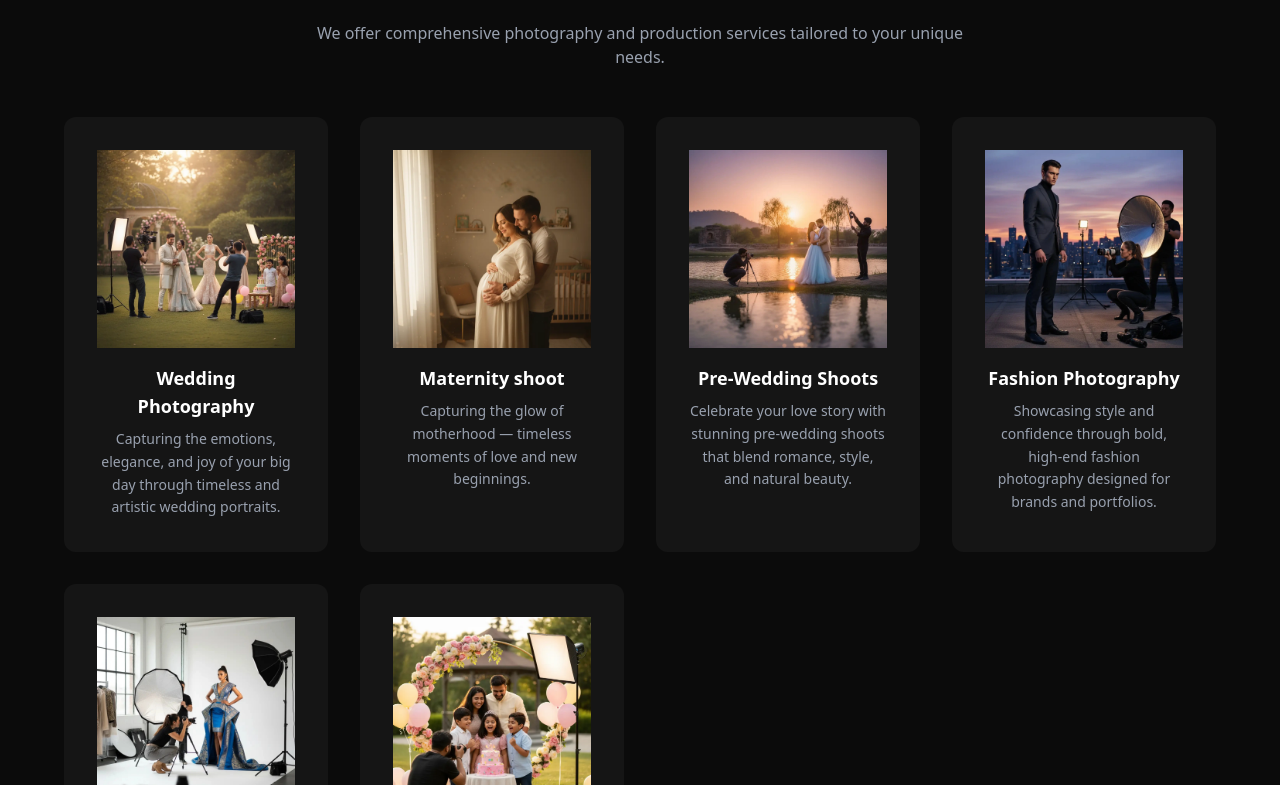
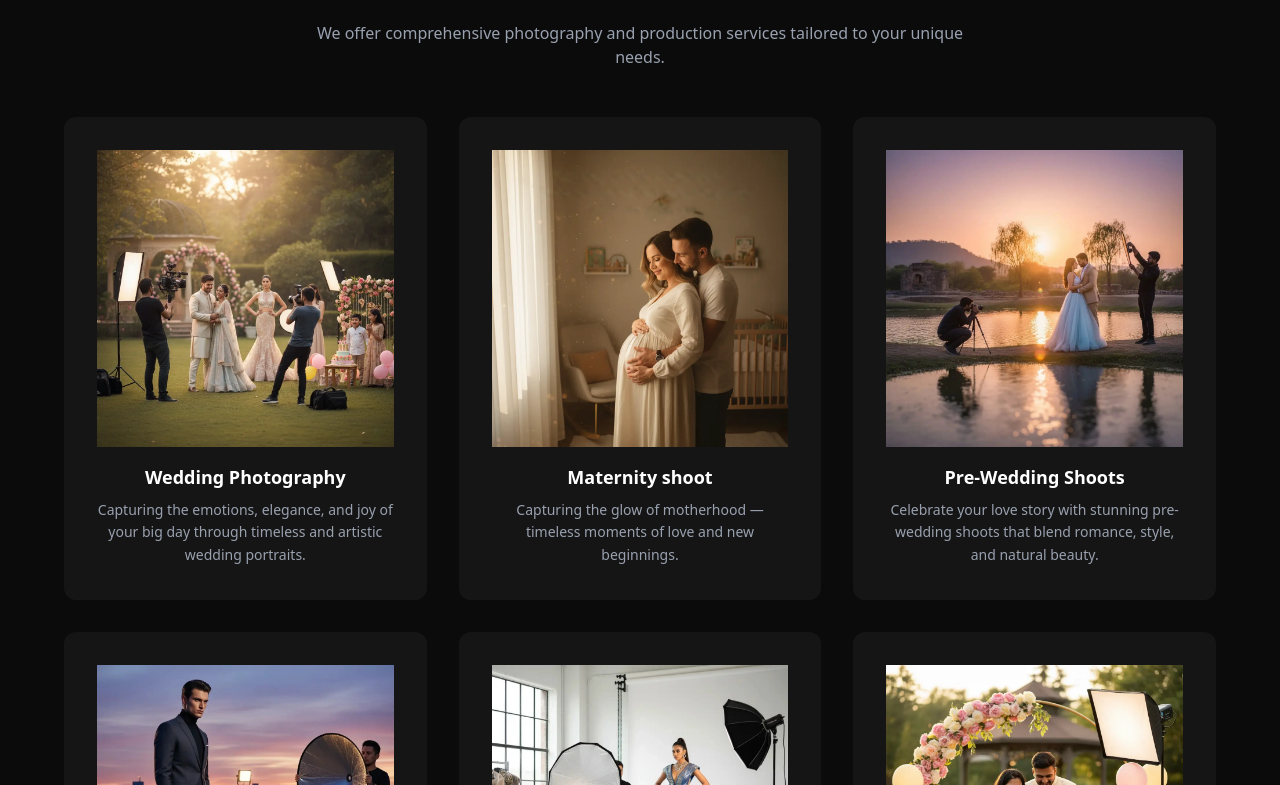
Before and after one commit to Pavitersharma/Kohli-Photography, a React (Vite) app: page / in a window 1280 px wide. Shown: the part 2515-3300 px from the top of the page. Built offline with nearby package versions, Linux system fonts and the light colour scheme.

Commit message:
grid change

```diff
--- a/src/assets/pages/Homepage.jsx
+++ b/src/assets/pages/Homepage.jsx
@@ -184,7 +184,7 @@
         </p>
 
         {/* Services Grid */}
-        <div className="grid grid-cols-1 sm:grid-cols-2 lg:grid-cols-4 gap-8 max-w-6xl mx-auto">
+        <div className="grid grid-cols-1 sm:grid-cols-2 lg:grid-cols-3 gap-8 max-w-6xl mx-auto">
           {services.map((service, index) => (
             <div
               key={index}
```
